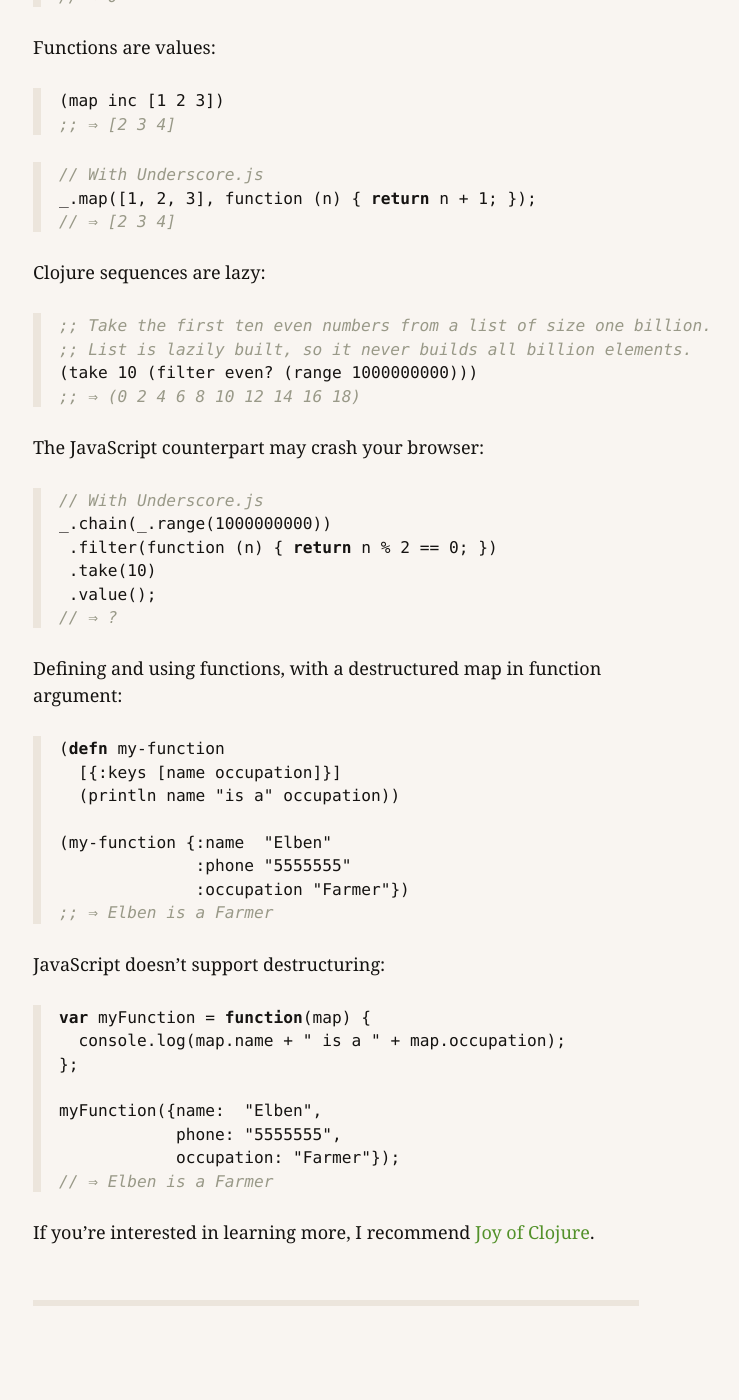
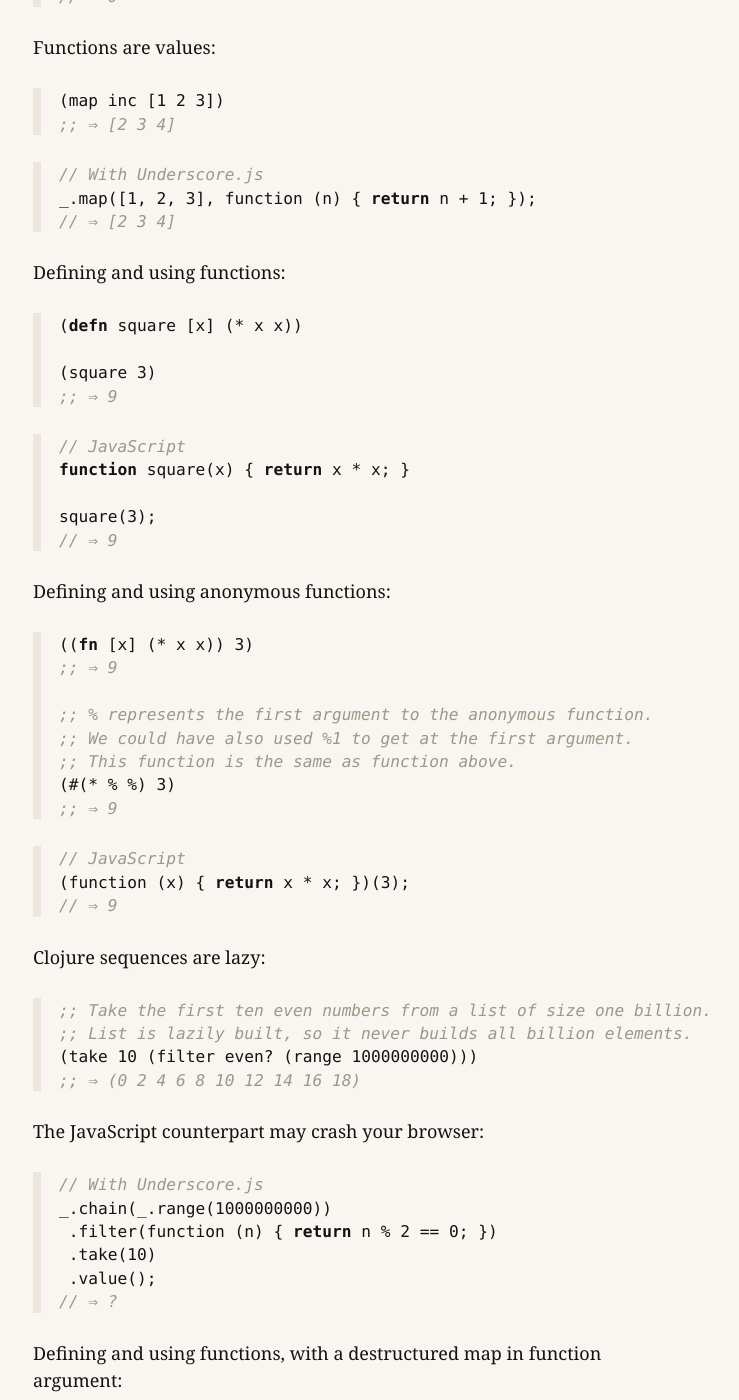
Before and after one commit to elben/elben.github.io-jekyll, a Jekyll site: the page built from pages/clojure-primer-js/index.markdown, in a window 1280 px wide and 1400 px high, scrolled down 785 px. Shown: the whole window, without its empty margins (257-996 px from the left). Built offline with Jekyll 4.4.1, drawn with Linux system fonts in a browser that asks for light colours; Markdown is read by kramdown in place of the engine named in the settings; before the commit the page ends 2114 px from its top, so only the background shows below that; some of the changed text lies outside the part shown.

Commit message:
Better Clojure Primer.

````diff
--- a/pages/clojure-primer-js/index.markdown
+++ b/pages/clojure-primer-js/index.markdown
@@ -1,12 +1,12 @@
 ---
 layout: pages
-title: "Clojure Preliminaries"
+title: "Clojure Primer"
 h1_class: small
 ---
 
 Clojure examples compared to JavaScript counterparts.
 
-Define a var:
+Defining vars:
 
 ```clojure
 (def age 100)
@@ -53,6 +53,42 @@ Functions are values:
 // With Underscore.js
 _.map([1, 2, 3], function (n) { return n + 1; });
 // ⇒ [2 3 4]
+```
+
+Defining and using functions:
+
+```clojure
+(defn square [x] (* x x))
+
+(square 3)
+;; ⇒ 9
+```
+
+```javascript
+// JavaScript
+function square(x) { return x * x; }
+
+square(3);
+// ⇒ 9
+```
+
+Defining and using anonymous functions:
+
+```clojure
+((fn [x] (* x x)) 3)
+;; ⇒ 9
+
+;; % represents the first argument to the anonymous function.
+;; We could have also used %1 to get at the first argument.
+;; This function is the same as function above.
+(#(* % %) 3)
+;; ⇒ 9
+```
+
+```javascript
+// JavaScript
+(function (x) { return x * x; })(3);
+// ⇒ 9
 ```
 
 Clojure sequences are lazy:
````
Also changed, not shown: other parts of pages/clojure-primer-js/index.markdown (+1 -1 lines).
